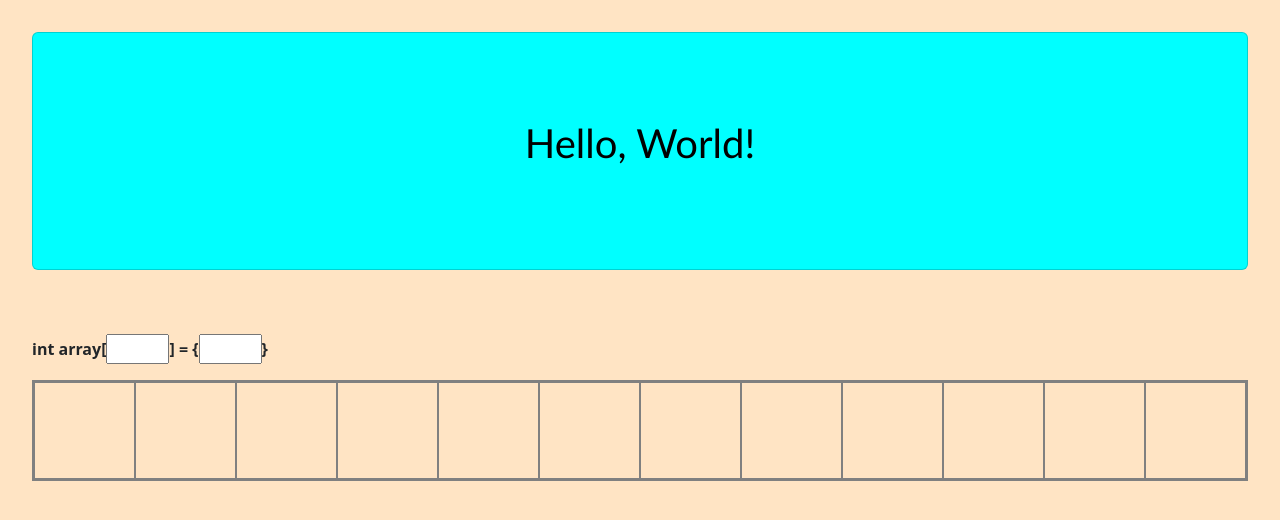
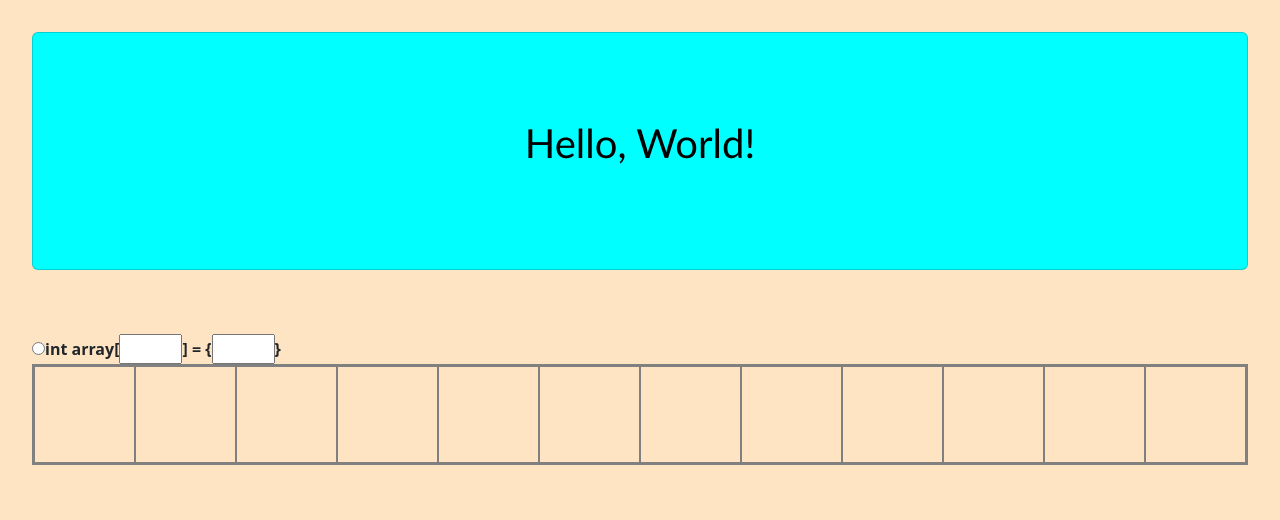
Before and after one commit to Luominai/react_project, a React (Vite) app: page / in a window 1280 px wide. Shown: the top 520 px of the page. Built offline with nearby package versions, Linux system fonts and the light colour scheme.

Commit message:
multiple init types array

```diff
--- a/src/ArrayVisual.jsx
+++ b/src/ArrayVisual.jsx
@@ -15,9 +15,10 @@ function ArrayVisual() {
         )
     }
 
-    return (
-        <>
-        <p style={ {fontWeight : "bold"} }>
+    function InitWithDefault() {
+        return (
+            <>
+            <span style={ {fontWeight : "bold"} }>
             int array[
             <input type="text" size={1} maxLength={2} id = "size" onChange={
                 () => {
@@ -36,7 +37,38 @@ function ArrayVisual() {
                 }
             }/>
             &#125;
-        </p>
+        </span></>
+        )
+    }
+
+    function InitExplicit() {
+        return (
+            <>
+            <span style={ {fontWeight : "bold"} }>
+            int array[] = &#123;
+            <input type="text" size={3} id = "explicit" onChange={
+                () => {
+                    if (isNaN (parseInt(document.getElementById("explicit").value))) {
+                        setInitial()
+                    } else {
+                        setInitial(parseInt(document.getElementById("explicit").value))
+                    }
+
+                }
+            }/>
+            &#125;
+        </span></>
+        )
+    }
+
+    return (
+        <>
+        <form>
+            <label>
+                <input type="radio" id="InitWithDefault"></input>
+                {InitWithDefault()}
+            </label>
+        </form>
 
         <div className="ArrayVisual" style={ {"gridTemplateColumns" : `repeat(${numElements}, [element] 1fr)`, "aspectRatio" : `${numElements}`} }>
             {elements}
```
